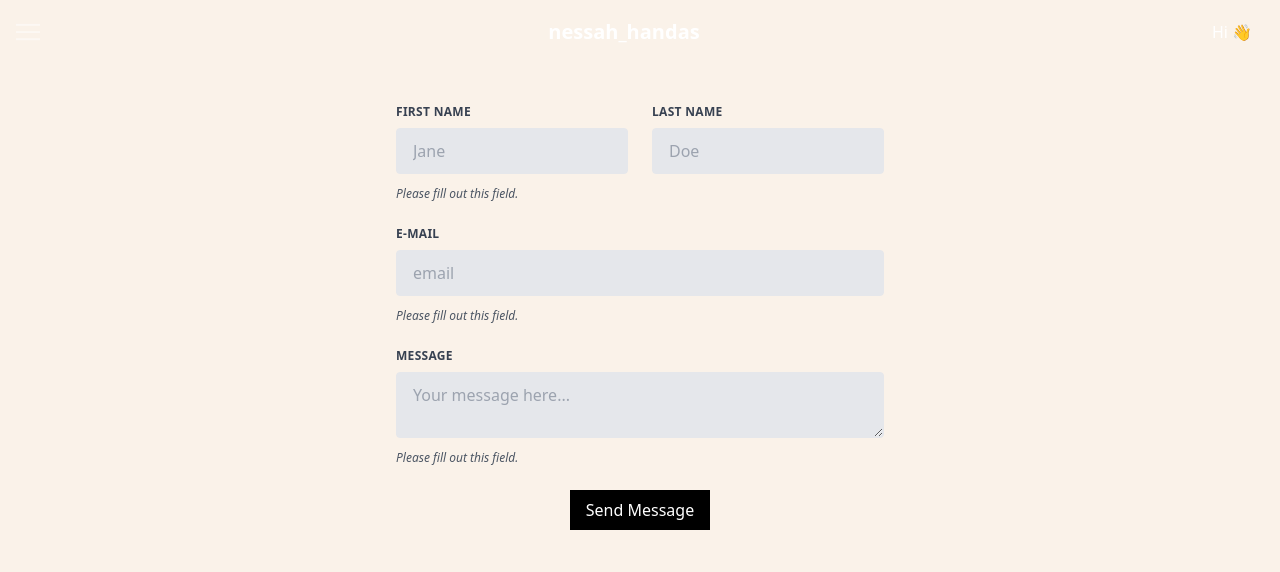
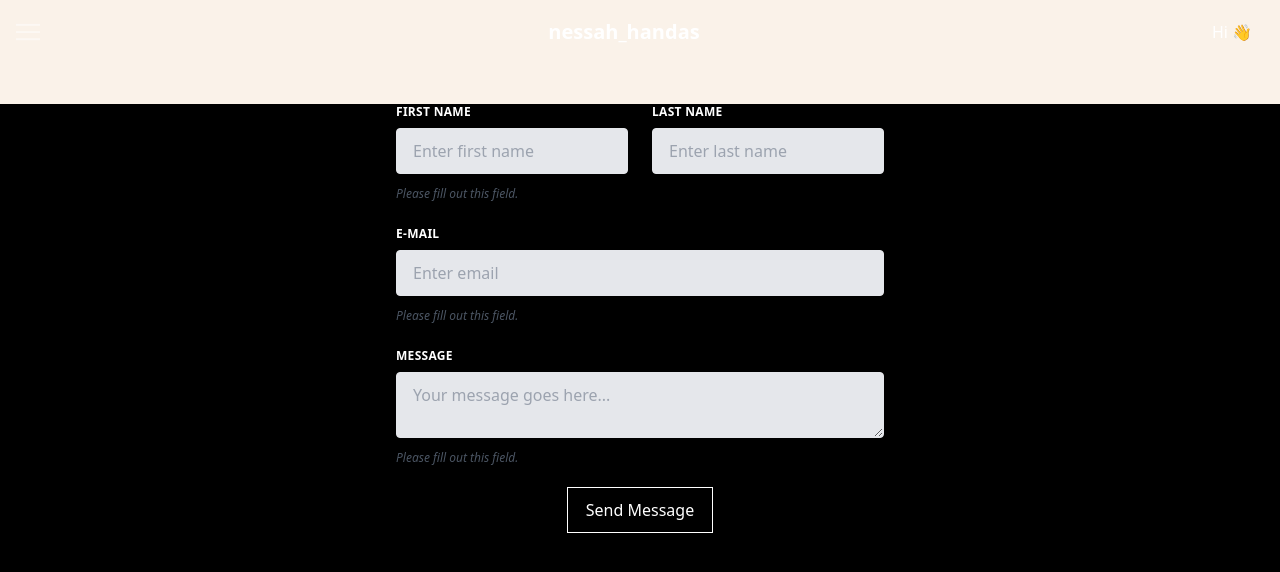
Before and after one commit to Intina47/modelling-portfolio, a Next.js app: page /contact-me in a window 1280 px wide. Shown: the top 572 px of the page. Built offline with nearby package versions, Linux system fonts and the light colour scheme.

Commit message:
Update ContactMePage styling and placeholders

```diff
--- a/app/components/ContactMePage.tsx
+++ b/app/components/ContactMePage.tsx
@@ -3,39 +3,39 @@ import React from 'react';
 
 const ContactMePage = () => {
  return (
-  <div className="container mx-auto mt-10">
+  <div className="container mx-auto mt-10 bg-black h-screen w-full">
    {/* contact form */}
    <form className="w-full max-w-lg mx-auto">
     <div className="flex flex-wrap -mx-3 mb-6 mx-auto">
      <div className="w-full md:w-1/2 px-3 mb-6 md:mb-0 mx-auto">
-      <label className="block uppercase tracking-wide text-gray-700 text-xs font-bold mb-2"
+      <label className="block uppercase tracking-wide text-white text-xs font-bold mb-2"
        htmlFor="grid-first-name">
                             First Name
       </label>
       <input
        className="appearance-none block w-full bg-gray-200 text-gray-700 border border-gray-200 rounded py-3 px-4 mb-3 leading-tight focus:outline-none focus:bg-white"
-       id="grid-first-name" type="text" placeholder="Jane"/>
+       id="grid-first-name" type="text" placeholder="Enter first name"/>
       <p className="text-gray-600 text-xs italic">Please fill out this field.</p>
      </div>
      <div className="w-full md:w-1/2 px-3 mx-auto">
-      <label className="block uppercase tracking-wide text-gray-700 text-xs font-bold mb-2"
+      <label className="block uppercase tracking-wide text-white text-xs font-bold mb-2"
        htmlFor="grid-last-name">
                             Last Name
       </label>
       <input
        className="appearance-none block w-full bg-gray-200 text-gray-700 border border-gray-200 rounded py-3 px-4 leading-tight focus:outline-none focus:bg-white focus:border-gray-500"
-       id="grid-last-name" type="text" placeholder="Doe"/>
+       id="grid-last-name" type="text" placeholder="Enter last name"/>
      </div>
     </div>
     <div className="flex flex-wrap -mx-3 mb-6 mx-auto">
      <div className="w-full px-3">
-      <label className="block uppercase tracking-wide text-gray-700 text-xs font-bold mb-2"
+      <label className="block uppercase tracking-wide text-white text-xs font-bold mb-2"
        htmlFor="grid-password">
                             E-mail
       </label>
       <input
        className="appearance-none block w-full bg-gray-200 text-gray-700 border border-gray-200 rounded py-3 px-4 mb-3 leading-tight focus:outline-none focus:bg-white"
-       id="email" type="email" placeholder="email"/>
+       id="email" type="email" placeholder="Enter email"/>
       <p className="text-gray-600 text-xs italic">Please fill out this field.</p>
      </div>
     </div>
@@ -43,12 +43,12 @@ const ContactMePage = () => {
     {/* Message */}
     <div className="flex flex-wrap -mx-3 mb-6 mx-auto">
      <div className="w-full px-3">
-    <label className="block uppercase tracking-wide text-gray-700 text-xs font-bold mb-2" htmlFor="message">
+      <label className="block uppercase tracking-wide text-white text-xs font-bold mb-2" htmlFor="message">
       Message
       </label>
       <textarea
        className="appearance-none block w-full bg-gray-200 text-gray-700 border border-gray-200 rounded py-3 px-4 mb-3 leading-tight focus:outline-none focus:bg-white"
-      id="message" placeholder="Your message here..."
+       id="message" placeholder="Your message goes here..."
       />
       <p className="text-gray-600 text-xs italic">Please fill out this field.</p>
      </div>
@@ -58,7 +58,7 @@ const ContactMePage = () => {
     <div className="flex flex-wrap -mx-3 mb-6 mx-auto">
      <div className="w-full px-3 text-center">
       <button
-      className="bg-black text-white py-2 px-4 hover:bg-pink-600 hover:text-black focus:outline-none focus:shadow-outline-blue"
+       className="bg-black text-white py-2 px-4 hover:bg-pink-600 hover:text-black outline outline-offset-2 outline-1 focus:shadow-outline-blue"
        type="submit"
       >
       Send Message
```
Lines whose indentation alone changed are shown as unchanged.
